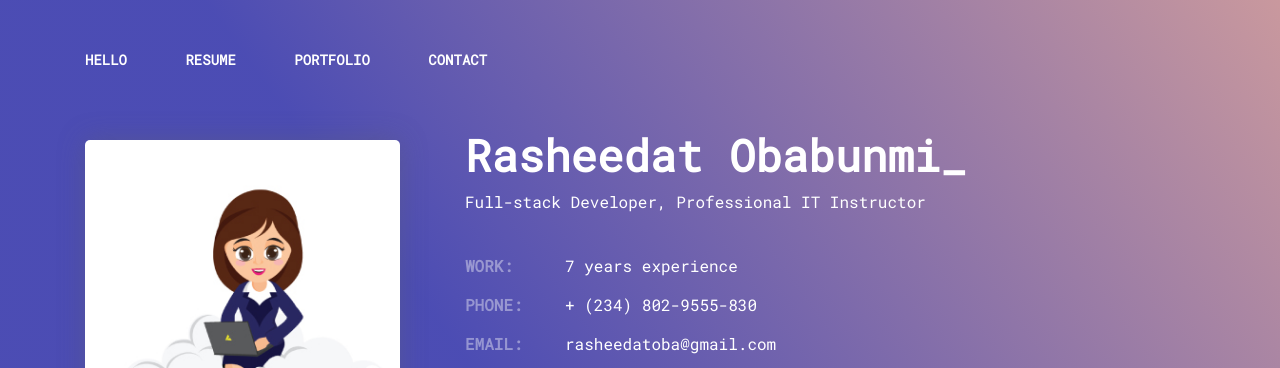
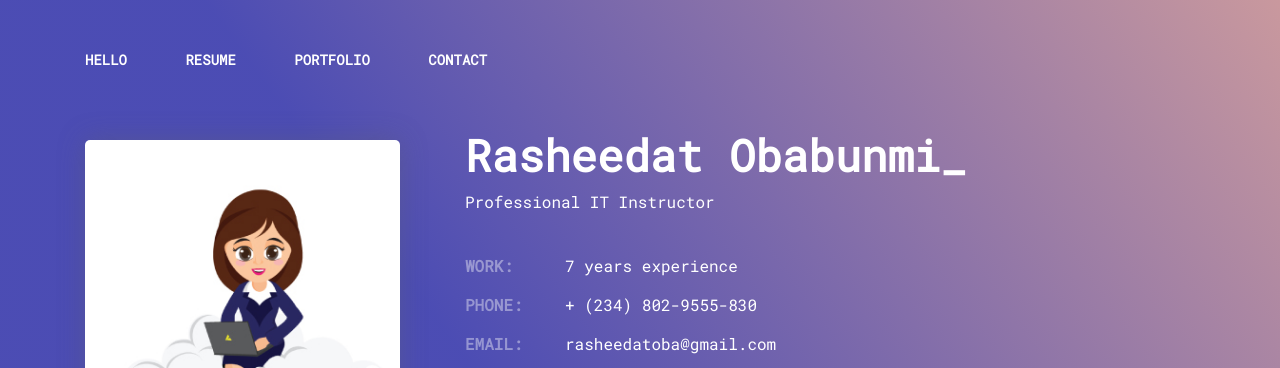
Before and after one commit to rashoba/portfolio, a website: page index.html in a window 1280 px wide. Shown: the top 368 px of the page. Drawn offline with Linux system fonts and the light colour scheme.

Commit message:
Update index.html

```diff
--- a/index.html
+++ b/index.html
@@ -78,7 +78,7 @@
         </div>
         <div class="col-md-8">
           <p class="personal-profile__name">Rasheedat Obabunmi_</p>
-          <p class="personal-profile__work">Full-stack Developer, Professional IT Instructor</p>
+          <p class="personal-profile__work">Professional IT Instructor</p>
           <div class="personal-profile__contacts">
             <dl class="contact-list contact-list__opacity-titles">
               <dt>Work:</dt>
```
